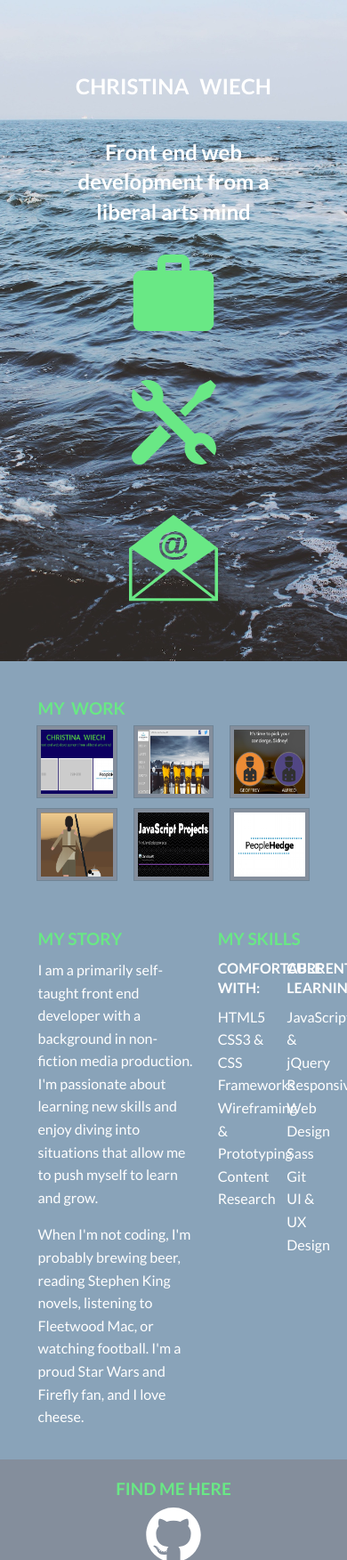
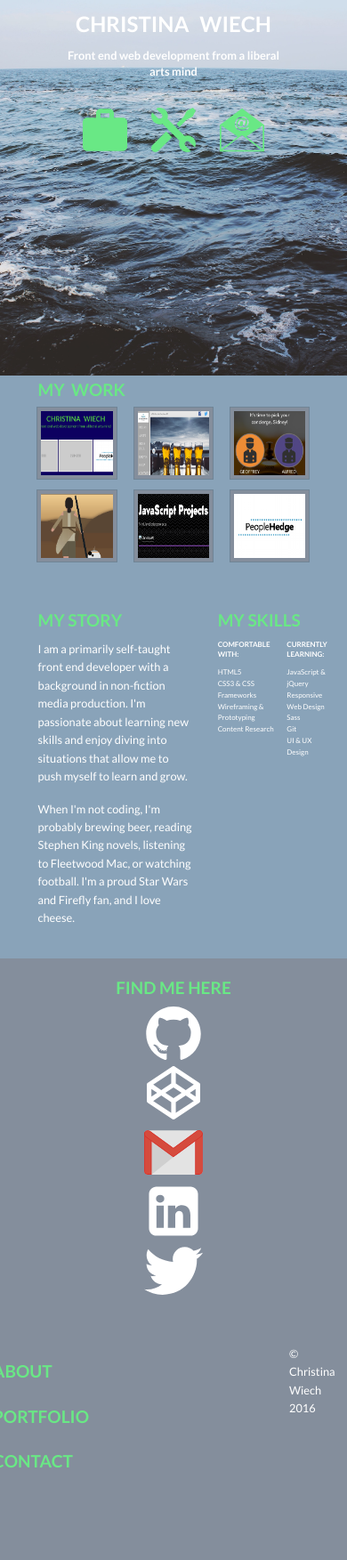
Before and after one commit to CWiech05/CWiech05.github.io, a PHP site: page / in a window 390 px wide; the page is wider, and only the part inside the window is pictured. Shown: the part 160-1913 px from the top of that part at 89% size. After the commit the page ends 1809 px from the top of that part, so only its background shows below. Run offline with PHP 8.4, Linux system fonts and the light colour scheme.

Commit message:
added media queries for banner, story, and skills sections on homepage

```diff
--- a/css/app.css
+++ b/css/app.css
@@ -201,12 +201,51 @@
     height: 150px;
     width: 210px; } }
 @media (max-width: 750px) {
-  #portfolio img {
-    height: 100px;
-    width: 160px; } }
+  #banner {
+    height: 50%;
+    padding-top: 20px; }
+    #banner h1 {
+      font-size: 2em; }
+    #banner h2 {
+      font-size: 1em;
+      margin-top: 10px; }
+    #banner svg {
+      height: 50px;
+      width: 50px; }
+
+  #portfolio {
+    margin-top: 1%; }
+    #portfolio img {
+      height: 100px;
+      width: 160px; } }
+@media (max-width: 700px) {
+  #skills h4 {
+    font-size: .8em; }
+  #skills li {
+    font-size: .8em; } }
 @media (max-width: 550px) {
   #portfolio img {
     height: 80px;
     width: 140px; } }
+@media (max-width: 520px) {
+  #story p {
+    font-size: .8em; }
+
+  #skills h4 {
+    font-size: .6em; }
+  #skills li {
+    font-size: .6em; } }
+@media (max-width: 490px) {
+  #banner {
+    padding-top: 10px; }
+    #banner h1 {
+      font-size: 1.5em; }
+    #banner h2 {
+      font-size: .8em; } }
+@media (max-width: 440px) {
+  #skills h4 {
+    font-size: .5em; }
+  #skills li {
+    font-size: .5em; } }
 
 /*# sourceMappingURL=app.css.map */
--- a/sass/_mediaqueries.scss
+++ b/sass/_mediaqueries.scss
@@ -8,16 +8,106 @@
 	}
 }
 
+// To prevent homepage images from squishing, to adjust banner sizing
 @media (max-width: 750px) {
-	#portfolio img {
-		height: 100px;
-		width: 160px;
+	#banner {
+		height: 50%;
+		padding-top: 20px;
+
+		h1 {
+			font-size: 2em;
+		}
+
+		h2 {
+			font-size: 1em;
+			margin-top: 10px;
+		}
+
+		svg {
+			height: 50px;
+			width: 50px;
+		}
+	}
+
+	#portfolio  {
+		margin-top: 1%;
+
+		img {
+			height: 100px;
+			width: 160px;
+		}
 	}
 }
 
+// To adjust skills list sizing
+@media (max-width: 700px) {
+	#skills {
+		h4 {
+			font-size: .8em;
+		}
+
+		li {
+			font-size: .8em;
+		}
+	}
+
+}
+
+// To prevent homepage images from squishing, to adjust banner sizing
 @media (max-width: 550px) {
-	#portfolio img {
-		height: 80px;
-		width: 140px;
+
+
+	#portfolio {
+		img {
+			height: 80px;
+			width: 140px;
+		}
 	}
 }
+
+// To adjust story and skills font sizes
+@media (max-width: 520px) {
+	#story {
+		p {
+			font-size: .8em;
+		}
+	}
+
+	#skills {
+		h4 {
+			font-size: .6em;
+		}
+
+		li {
+			font-size: .6em;
+		}
+	}
+}
+
+// To adjust banner sizing
+@media (max-width: 490px) {
+	#banner {
+		padding-top: 10px;
+
+		h1 {
+			font-size: 1.5em;
+		}
+
+		h2 {
+			font-size: .8em;
+		}
+	}
+}
+
+// To adjust skills font sizes
+@media (max-width: 440px) {
+	#skills {
+		h4 {
+			font-size: .5em;
+		}
+
+		li {
+			font-size: .5em;
+		}
+	}
+}
```
Also changed, not shown: 1 other file.
